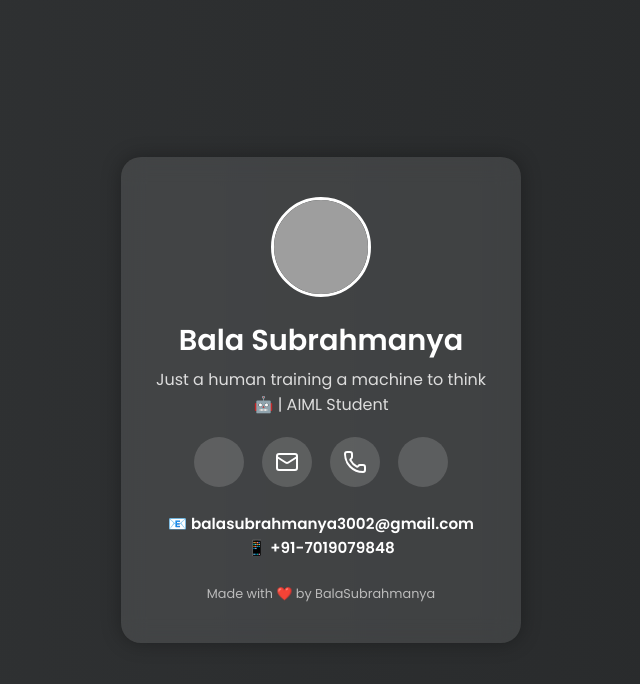
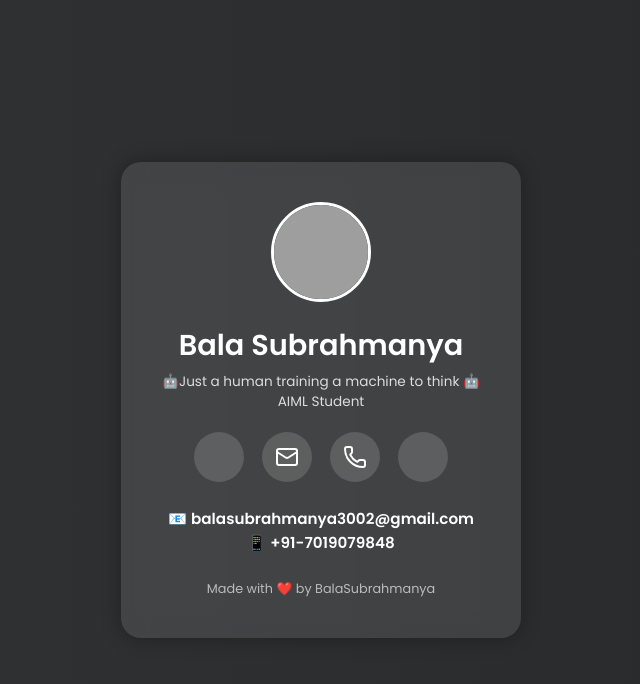
Before and after one commit to bsubba3002/SUBRAHMANYA__, a plain HTML site: page index.html in a window 1280 px wide. Shown: the whole page, without its empty margins (319-959 px from the left). Drawn offline with nearby package versions, Linux system fonts and the light colour scheme; grey boxes are pictures that could not be loaded; some icons are missing.

Commit message:
Update index.html

```diff
--- a/index.html
+++ b/index.html
@@ -121,6 +121,10 @@
         height: 45px;
       }
     }
+    .tagline {
+  font-size: 0.85rem; /* or use 12px, 80%, etc. */
+}
+
   </style>
 </head>
 <body>
@@ -128,7 +132,8 @@
   <div class="container">
     <img class="avatar" src="https://avatars.githubusercontent.com/u/9919?v=4" alt="Profile Image" />
     <h1>Bala Subrahmanya</h1>
-    <p class="tagline">Just a human training a machine to think 🤖 | AIML Student</p>
+    <p class="tagline" style="font-size: 0.85rem;">🤖Just a human training a machine to think 🤖 <br>AIML Student</p>
+
 
     <div class="socials">
       <a href="https://www.linkedin.com/in/bala-subrahmanya-413221257" target="_blank" title="LinkedIn">
@@ -150,7 +155,7 @@
       📱 <strong>+91-7019079848</strong>
     </div>
 
-<footer>Made with ❤️ by BalaSubrahmanya</footer>
+    <footer>Made with ❤️ by BalaSubrahmanya</footer>
   </div>
 
   <script>
```
